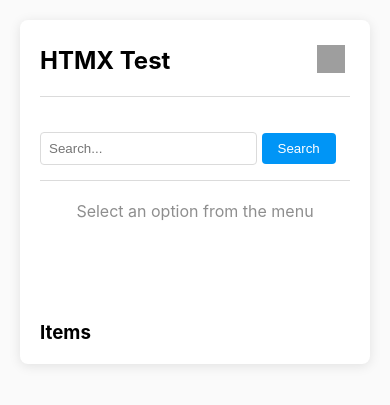
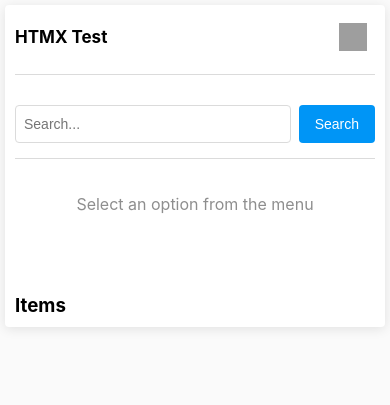
Before and after one commit to littlewoods847/fastapi_project, a FastAPI app: page / in a window 390 px wide. Shown: the top 405 px of the page. Run offline with FastAPI, Linux system fonts and the light colour scheme; grey boxes are pictures that could not be loaded.

Commit message:
Refactor HTML and CSS for improved layout and functionality
Updated styles for better layout and responsiveness. Enhanced dropdown menu functionality and improved search form layout.

```diff
--- a/templates/index.html
+++ b/templates/index.html
@@ -2,27 +2,231 @@
 <html>
 <head>
     <title>HTMX Test</title>
+    <meta name="viewport" content="width=device-width, initial-scale=1, maximum-scale=1, user-scalable=no">
     <script src="/static/htmx.min.js"></script>
     <style>
-        * { margin: 0; padding: 0; box-sizing: border-box; }
-        body { font-family: -apple-system, BlinkMacSystemFont, 'Segoe UI', Roboto, sans-serif; background: #fafafa; padding: 20px; }
-        .container { max-width: 600px; margin: 0 auto; background: white; padding: 20px; border-radius: 8px; box-shadow: 0 2px 12px rgba(0,0,0,0.1); }
-        .header { display: flex; justify-content: space-between; align-items: center; padding-bottom: 15px; border-bottom: 1px solid #dbdbdb; }
-        .menu-container { position: relative; display: inline-block; }
-        .menu-button { background: none; border: none; cursor: pointer; padding: 5px; }
-        .menu-button:hover { background: #f0f0f0; border-radius: 50%; }
-        .dropdown-menu { display: none; position: absolute; top: 40px; right: 0; background: white; border: 1px solid #dbdbdb; border-radius: 8px; min-width: 200px; box-shadow: 0 2px 12px rgba(0,0,0,0.15); z-index: 1000; }
-        .dropdown-menu.show { display: block; }
-        .dropdown-menu a { display: block; padding: 10px 16px; color: #333; text-decoration: none; font-size: 14px; cursor: pointer; }
-        .dropdown-menu a:hover { background: #fafafa; }
-        .dropdown-divider { height: 1px; background: #dbdbdb; margin: 4px 0; }
-        .search-form { margin: 20px 0; padding: 15px 0; border-bottom: 1px solid #dbdbdb; }
-        .search-form input { padding: 8px; border: 1px solid #dbdbdb; border-radius: 4px; width: 70%; }
-        .search-form button { padding: 8px 16px; background: #0095f6; color: white; border: none; border-radius: 4px; cursor: pointer; }
-        #contentArea { margin-top: 20px; min-height: 100px; animation: fadeIn 0.3s ease-in; }
-        .item-list { margin-top: 20px; }
-        .item { padding: 10px; border-bottom: 1px solid #f0f0f0; }
-        @keyframes fadeIn { from { opacity: 0; transform: translateY(10px); } to { opacity: 1; transform: translateY(0); } }
+        * {
+            margin: 0;
+            padding: 0;
+            box-sizing: border-box;
+        }
+
+        body {
+            font-family: -apple-system, BlinkMacSystemFont, 'Segoe UI', Roboto, sans-serif;
+            background: #fafafa;
+            padding: 10px;
+        }
+
+        .container {
+            max-width: 600px;
+            margin: 0 auto;
+            background: white;
+            padding: 15px;
+            border-radius: 8px;
+            box-shadow: 0 2px 12px rgba(0,0,0,0.1);
+        }
+
+        .header {
+            display: flex;
+            justify-content: space-between;
+            align-items: center;
+            padding-bottom: 15px;
+            border-bottom: 1px solid #dbdbdb;
+        }
+
+        .header h2 {
+            font-size: 20px;
+        }
+
+        .menu-container {
+            position: relative;
+            display: inline-block;
+        }
+
+        .menu-button {
+            background: none;
+            border: none;
+            cursor: pointer;
+            padding: 8px;
+            min-height: 44px;
+            min-width: 44px;
+            display: flex;
+            align-items: center;
+            justify-content: center;
+        }
+
+        .menu-button img {
+            width: 28px;
+            height: 28px;
+        }
+
+        .menu-button:active {
+            opacity: 0.6;
+        }
+
+        .dropdown-menu {
+            display: none;
+            position: fixed;
+            top: 60px;
+            right: 10px;
+            left: 10px;
+            max-width: 300px;
+            margin: 0 auto;
+            background: white;
+            border: 1px solid #dbdbdb;
+            border-radius: 8px;
+            box-shadow: 0 2px 12px rgba(0,0,0,0.15);
+            z-index: 1000;
+            padding: 8px 0;
+            max-height: 80vh;
+            overflow-y: auto;
+        }
+
+        .dropdown-menu.show {
+            display: block;
+        }
+
+        .dropdown-menu a {
+            display: block;
+            padding: 12px 16px;
+            color: #262626;
+            text-decoration: none;
+            font-size: 14px;
+            min-height: 44px;
+            -webkit-tap-highlight-color: transparent;
+        }
+
+        .dropdown-menu a:active {
+            background: #f0f0f0;
+        }
+
+        .dropdown-divider {
+            height: 1px;
+            background: #dbdbdb;
+            margin: 4px 0;
+        }
+
+        .search-form {
+            margin: 15px 0;
+            padding: 15px 0;
+            border-bottom: 1px solid #dbdbdb;
+            display: flex;
+            gap: 8px;
+            flex-wrap: wrap;
+        }
+
+        .search-form input {
+            flex: 1;
+            min-width: 150px;
+            padding: 10px;
+            border: 1px solid #dbdbdb;
+            border-radius: 4px;
+            font-size: 16px;
+        }
+
+        .search-form button {
+            padding: 10px 20px;
+            background: #0095f6;
+            color: white;
+            border: none;
+            border-radius: 4px;
+            font-size: 16px;
+            cursor: pointer;
+            min-height: 44px;
+            min-width: 60px;
+        }
+
+        .search-form button:active {
+            opacity: 0.8;
+        }
+
+        #contentArea {
+            margin-top: 15px;
+            min-height: 100px;
+            animation: fadeIn 0.3s ease-in;
+        }
+
+        .item-list {
+            margin-top: 20px;
+        }
+
+        .item {
+            padding: 12px 0;
+            border-bottom: 1px solid #f0f0f0;
+            font-size: 16px;
+            word-break: break-word;
+        }
+
+        .item:last-child {
+            border-bottom: none;
+        }
+
+        @keyframes fadeIn {
+            from { opacity: 0; transform: translateY(10px); }
+            to { opacity: 1; transform: translateY(0); }
+        }
+
+        /* Mobile-first responsive */
+        @media (max-width: 480px) {
+            body {
+                padding: 5px;
+            }
+            .container {
+                padding: 10px;
+                border-radius: 4px;
+            }
+            .header h2 {
+                font-size: 17px;
+            }
+            .search-form input {
+                font-size: 14px;
+                padding: 8px;
+                min-width: 120px;
+            }
+            .search-form button {
+                font-size: 14px;
+                padding: 8px 16px;
+                min-height: 38px;
+            }
+            .item {
+                font-size: 14px;
+                padding: 10px 0;
+            }
+            .dropdown-menu {
+                top: 50px;
+                right: 5px;
+                left: 5px;
+                max-width: none;
+            }
+            .dropdown-menu a {
+                padding: 10px 14px;
+                font-size: 13px;
+                min-height: 38px;
+            }
+        }
+
+        @media (max-width: 360px) {
+            .search-form input {
+                min-width: 100%;
+            }
+            .search-form button {
+                width: 100%;
+            }
+            .header h2 {
+                font-size: 15px;
+            }
+        }
+
+        /* Touch-friendly */
+        button, a {
+            touch-action: manipulation;
+        }
+
+        /* Prevent text selection on menu clicks */
+        .menu-button, .dropdown-menu a {
+            user-select: none;
+            -webkit-user-select: none;
+        }
     </style>
 </head>
 <body>
@@ -31,7 +235,7 @@
             <h2>HTMX Test</h2>
             <div class="menu-container">
                 <button class="menu-button" id="toggleMenuBtn">
-                    <img src="/static/SVG/list-svgrepo-com.svg" alt="Menu" style="width:28px; height:28px;">
+                    <img src="/static/SVG/list-svgrepo-com.svg" alt="Menu">
                 </button>
                 <div class="dropdown-menu" id="dropdownMenu">
                     <a href="#" hx-get="/settings/" hx-target="#contentArea" hx-swap="innerHTML">⚙️ Settings</a>
@@ -46,14 +250,14 @@
         </div>
 
         <div class="search-form">
-            <form hx-post="/add-item/" hx-target="#item-list" hx-swap="beforeend">
+            <form hx-post="/add-item/" hx-target="#item-list" hx-swap="beforeend" style="display:flex; gap:8px; width:100%; flex-wrap:wrap;">
                 <input type="text" name="search" placeholder="Search...">
                 <button type="submit">Search</button>
             </form>
         </div>
 
         <div id="contentArea">
-            <p style="color: #8e8e8e; text-align: center;">Select an option from the menu</p>
+            <p style="color: #8e8e8e; text-align: center; padding: 20px 0;">Select an option from the menu</p>
         </div>
 
         <div class="item-list" id="item-list">
@@ -65,15 +269,22 @@
     </div>
 
     <script>
+        // Toggle dropdown
         document.getElementById('toggleMenuBtn').addEventListener('click', function(e) {
             e.stopPropagation();
             document.getElementById('dropdownMenu').classList.toggle('show');
         });
 
-        document.addEventListener('click', function() {
-            document.getElementById('dropdownMenu').classList.remove('show');
+        // Close dropdown when clicking outside
+        document.addEventListener('click', function(e) {
+            const menu = document.getElementById('dropdownMenu');
+            const btn = document.getElementById('toggleMenuBtn');
+            if (!btn.contains(e.target) && !menu.contains(e.target)) {
+                menu.classList.remove('show');
+            }
         });
 
+        // Close dropdown after clicking an item
         document.getElementById('dropdownMenu').addEventListener('click', function(e) {
             if (e.target.tagName === 'A') {
                 setTimeout(() => {
@@ -81,6 +292,15 @@
                 }, 200);
             }
         });
+
+        // Close dropdown on touch outside
+        document.addEventListener('touchstart', function(e) {
+            const menu = document.getElementById('dropdownMenu');
+            const btn = document.getElementById('toggleMenuBtn');
+            if (!btn.contains(e.target) && !menu.contains(e.target)) {
+                menu.classList.remove('show');
+            }
+        });
     </script>
 </body>
 </html>
```
